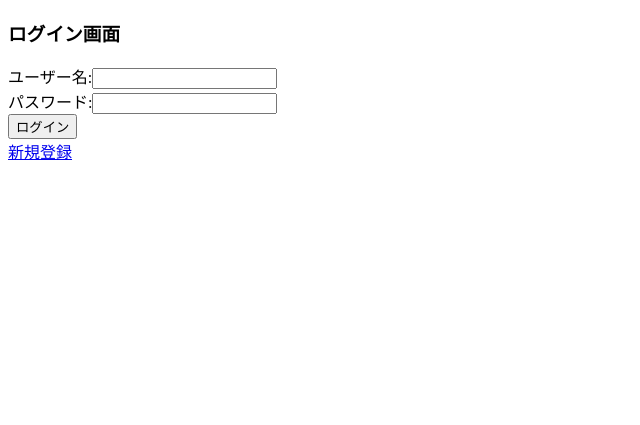
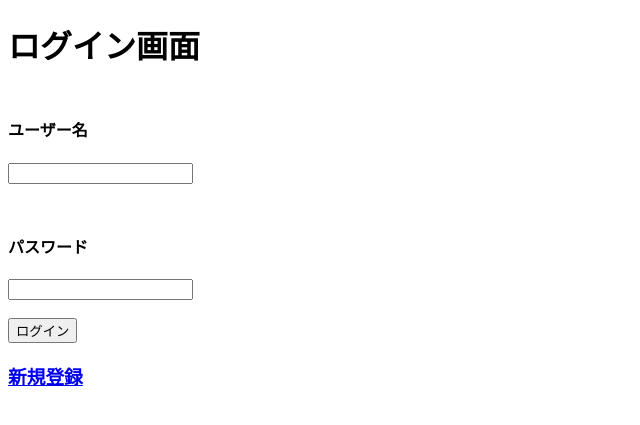
Before and after one commit to YumaSatou/final_assignment, a Flask app: page / in a window 1280 px wide. Shown: the top 425 px of the page, without its empty margins (0-640 px from the left). Run offline with Flask 3, Linux system fonts and the light colour scheme.

Commit message:
cssに変更を加えました

```diff
--- a/templates/index.html
+++ b/templates/index.html
@@ -7,7 +7,7 @@
     <title>Document</title>
 </head>
 <body>
-    <h3>ログイン画面</h3>
+    <h1 style="margin-bottom:50px" class="login">ログイン画面</h1>
     {% if error != null %}
         <p style= 'color:red'>{{error}}</p>
     {% endif %}
@@ -15,10 +15,18 @@
     <p style = "color:blue">{{msg}}<p>
     {% endif %}
     <form action= "{{url_for('login')}}" method="post">
-        ユーザー名:<input type="text" name = "username" value="{{data.user_name if data is defined else ''}}" ><br>
-        パスワード:<input type="password" name = "password" value="{{data.password if data is defined else ''}}"><br>
-        <button type = "submit">ログイン</button>
+        <div class="form-group">
+        <h4>ユーザー名</h4>
+        <input type="text" class = "form-control" name = "username" value="{{data.user_name if data is defined else ''}}" ><br>
+        </div>
+        <div class="form-grep">
+        <h4>パスワード</h4>
+        <input type="password" class="form-control" name = "password" value="{{data.password if data is defined else ''}}"><br>
+        <br>
+        <button type = "submit" class="btn btn-primary">ログイン</button>
+
     </form>
-    <a href= "{{url_for('register_form')}}">新規登録</a>
+    <h3><a href= "{{url_for('register_form')}}">新規登録</a></h3>
+</div>
 </body>
 </html>
```
